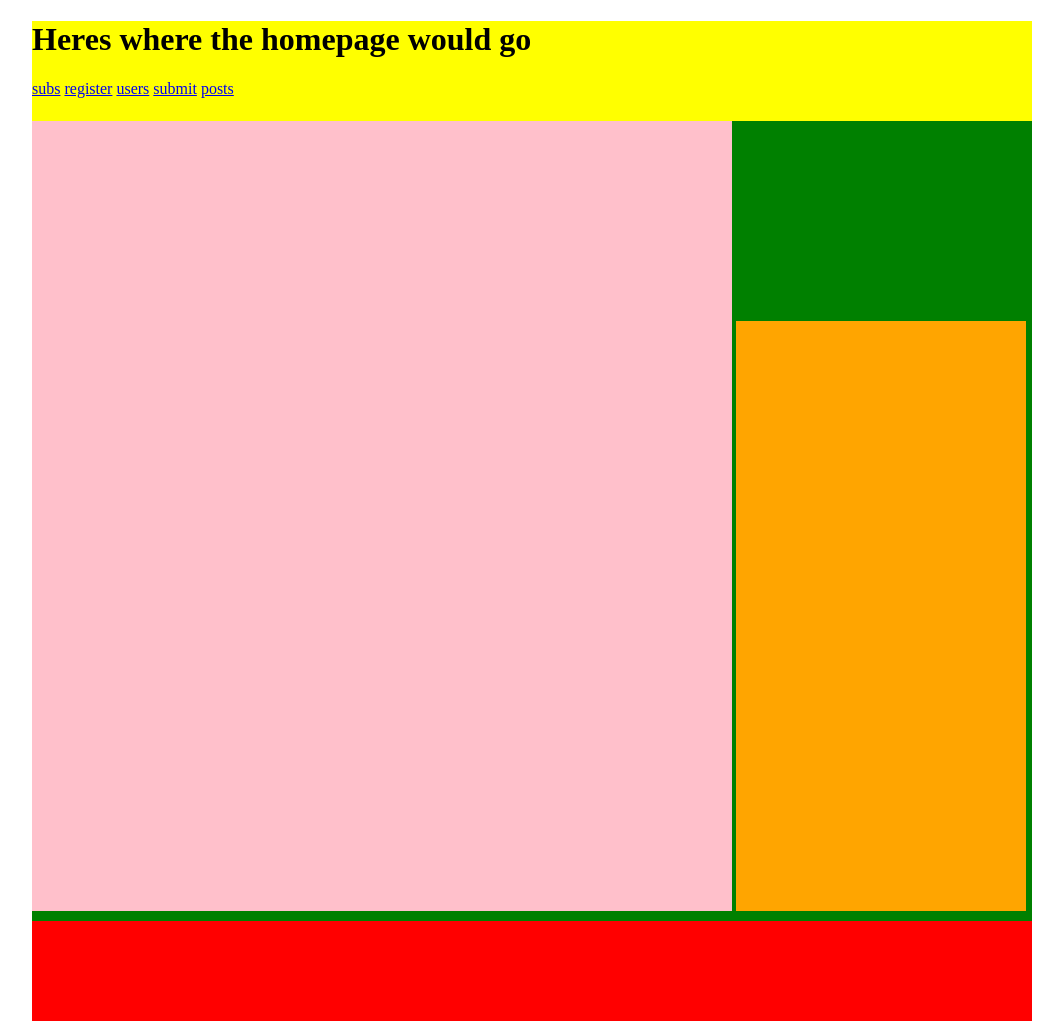
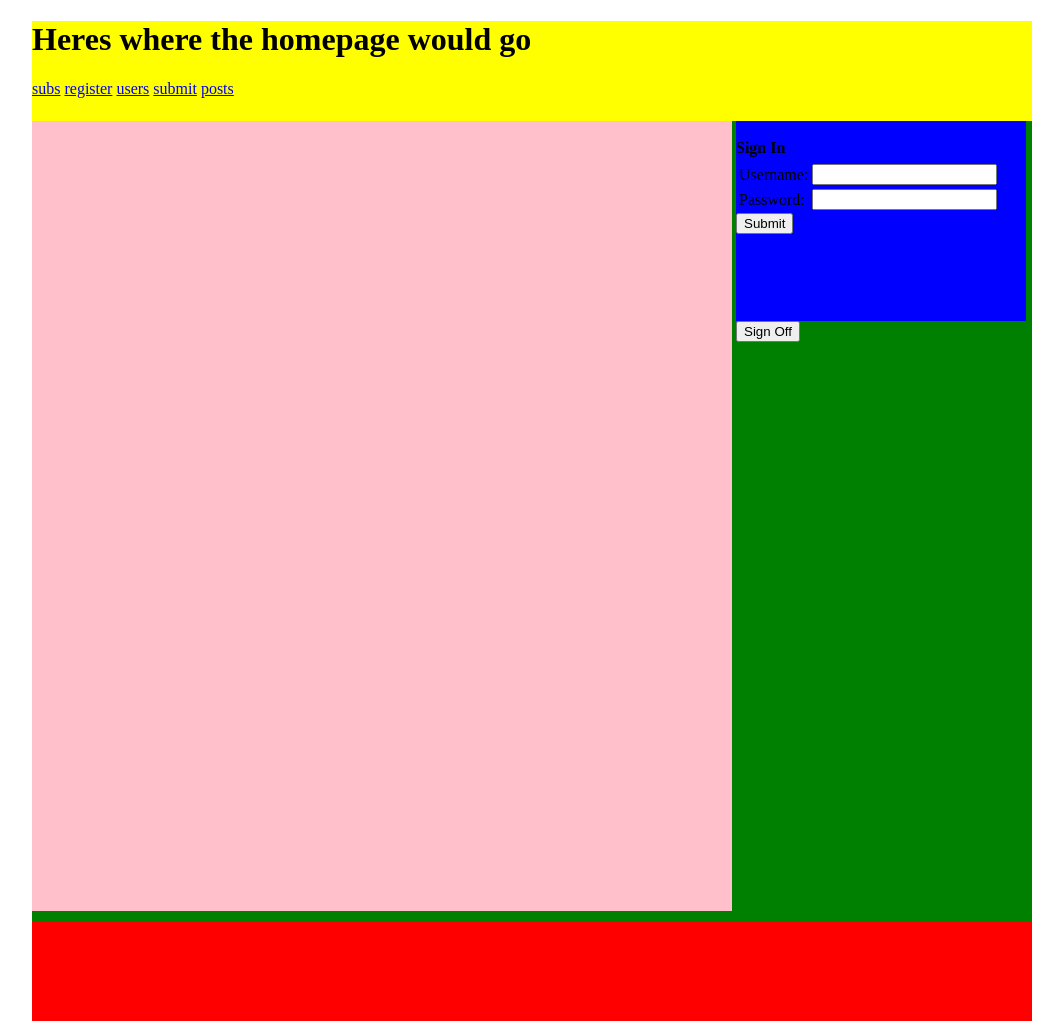
Before and after one commit to BretFarley129/Reddit-Hackathon, a Flask app: page / in a window 1280 px wide. Shown: the whole page, without its empty margins (108-1171 px from the left). Run offline with Flask 2, Linux system fonts and the light colour scheme.

Commit message:
added sign in and registration

```diff
--- a/server.py
+++ b/server.py
@@ -2,13 +2,21 @@ from flask import Flask, request, redirect, render_template, session, flash
 from mysqlconnection import MySQLConnector
 import time
 import re
+import md5
 
 app = Flask(__name__)
 app.secret_key = "waow"
-#mysql = MySQLConnector(app,'redditdb')
+mysql = MySQLConnector(app,'reddit')
 
 @app.route('/')
 def index():
+    if not "loggedOn" in session:
+        session["loggedOn"] = False
+    if not "username" in session:
+        session["username"] = " "
+    print session['username']
+    print session['loggedOn']
+
     '''
     make a query to fetch the top rated posts from the database and pass
     them into the html page.
@@ -43,6 +51,95 @@ def register():
     '''
     return render_template('register.html')
 
+@app.route('/byeFelicia', methods = ['POST'])
+def logoff():
+    session['loggedOn'] = False
+    session['username'] = ""
+    return redirect('/')
+
+@app.route('/logAndReg', methods=['POST'])
+def logAndReg():
+    if request.form['action'] == 'logOff':
+        session['loggedOn'] = False
+        session['username'] = "null"
+        return redirect('/')
+    if request.form['action'] == 'signIn':
+        username = request.form['username']
+        password = request.form['password']
+        hashed_password = md5.new(password).hexdigest()
+        check = "SELECT * FROM users"
+
+        for i in (mysql.query_db(check)):
+            #change password to hashed_password below
+            if i['username'] == username and i['password'] == hashed_password:
+                session['loggedOn'] = True
+                session['username'] = username
+                flash("Welcome {}!".format(i['username']))
+                return redirect('/')
+        flash('incorrect username/password combo')
+        return redirect('/')
+
+        '''
+        1) make a query call to see if both the username are in the db and that they
+        belong to the same user
+        2) if not, redirect to index and set a flash message for incorrect login
+        '''
+
+    else:
+        #get data from forms
+        username = request.form['username']
+        email = request.form['email']
+        password = request.form['password']
+        hashed_password = md5.new(password).hexdigest()
+        confirm = request.form['confirm']
+
+
+        data = { #change password to hashed_password below
+                'username': username,
+                'email': email,
+                'password': hashed_password
+                }
+        #set all data in a dictionary
+
+        query = "INSERT INTO users (username, email, password) VALUES (:username, :email, :password)"
+
+        properLogin = True
+
+        check = "SELECT * FROM users"
+        if len(username) < 1:
+            flash("Please enter a username")
+            properLogin = False
+        for i in (mysql.query_db(check)):
+            if i['username'] == username:
+                flash("Username already in database")
+                properLogin = False
+
+        my_re = re.compile(r'^[a-zA-Z0-9.+_-]+@[a-zA-Z0-9._-]+\.[a-zA-Z]+$')
+        check = "SELECT * FROM users"
+        for i in (mysql.query_db(check)):
+            if i['email'] == email:
+                flash("email already in database")
+                properLogin = False
+        if not my_re.match(email):
+            flash("please use a proper email")
+            properLogin = False
+
+        if len(password) < 8:
+            flash("password must be at least 8 characters long")
+            properLogin = False
+        if password != confirm:
+            flash("passwords must match")
+            properLogin = False
+
+        if properLogin:
+            mysql.query_db(query, data)
+            flash("Welcome to this pointless website {}!".format(username))
+            session['loggedOn'] = True
+            session['username'] = username
+            return redirect('/')
+        else:
+            return redirect('/register')
+
 @app.route('/users')
 def users():
     '''
@@ -68,45 +165,5 @@ def submit():
     '''
     return render_template('submit.html')
 
-# @app.route('/process', methods=['POST'])
-# def create():
-#     email = request.form['email']
-#     data ={'email': email}
-#     query = "INSERT INTO emails (email, created_at) VALUES (:email, NOW())"
-#     check = "SELECT * FROM emails"
-#     print mysql.query_db(check)
-
-#     my_re = re.compile(r'^[a-zA-Z0-9.+_-]+@[a-zA-Z0-9._-]+\.[a-zA-Z]+$')
-#     for i in (mysql.query_db(check)):
-#         if i['email'] == email:
-#             flash("email already in database")
-#             return redirect('/')
-#     if not my_re.match(email):
-#         flash("bad email")
-#     else:
-#         print "good email"
-#         mysql.query_db(query, data)
-#         return redirect('/success')
-#     return redirect('/')
-
-# @app.route('/success')
-# def success():
-#     query = "SELECT email, created_at FROM emails"
-#     emails = mysql.query_db(query)
-
-#     return render_template("success.html", emails = emails)
-
-
-
-
-
-# @app.route('/friends/<friend_id>')
-# def show(friend_id):
-#     query = "SELECT * FROM friends WHERE id = :specific_id"
-#     data = {'specific_id': friend_id}
-#     friends = mysql.query_db(query, data)
-#     return render_template('index.html', one_friend=friends[0])
-
-
 
 app.run(debug=True)
--- a/static/styles.css
+++ b/static/styles.css
@@ -25,6 +25,7 @@
     width: 700px;
     background-color: pink;
     display: inline-block;
+
 }
 
 #login{
@@ -32,11 +33,14 @@
     width: 290px;
     background-color: blue;
     display: inline-block;
+    vertical-align: top
+
 }
 
-#login{
-    height: 590px;
+/* #side{
+    height: 570px;
     width: 290px;
     background-color: orange;
     display: inline-block;
-}
+    vertical-align: top;
+} */
--- a/templates/index.html
+++ b/templates/index.html
@@ -21,11 +21,33 @@
             <div id="content">
             </div>
             <div id="login">
+                <form id="login" action="/logAndReg" method="post">
+                    <br>
+                    <strong>Sign In</strong>
+                    <br>
+                    <input type="hidden" name="action" value="signIn">
+                    <table>
+                        <tr><th></th><th></th></tr>
+                        <tr><td>
+                            <label for="username">Username:</td><td><input type="text" name="username" id="username"></label>
+                        </td></tr><tr><td>
+                            <label for="password">Password:</td><td><input type="password" name="password" id="password"></label>
+                        </td></tr>
+                    </table>
+                    <div id="submit">
+                        <input type="submit" name="go" value="Submit">
+                    </div>
+                </form>
+                <form id="getOUT" action="/byeFelicia" method="post">
+                    <input type="hidden" name="action" value="logOff">
+                    <input type="submit" name="logOff" value="Sign Off">
+                </form>
             </div>
-            <div id="side">
-            </div>
+            <!-- <div id="side">
+            </div> -->
         </div>
         <div id="footer">
+
         </div>
     </div>
 
```
Also changed, not shown: templates/register.html (+49 -1 lines).
